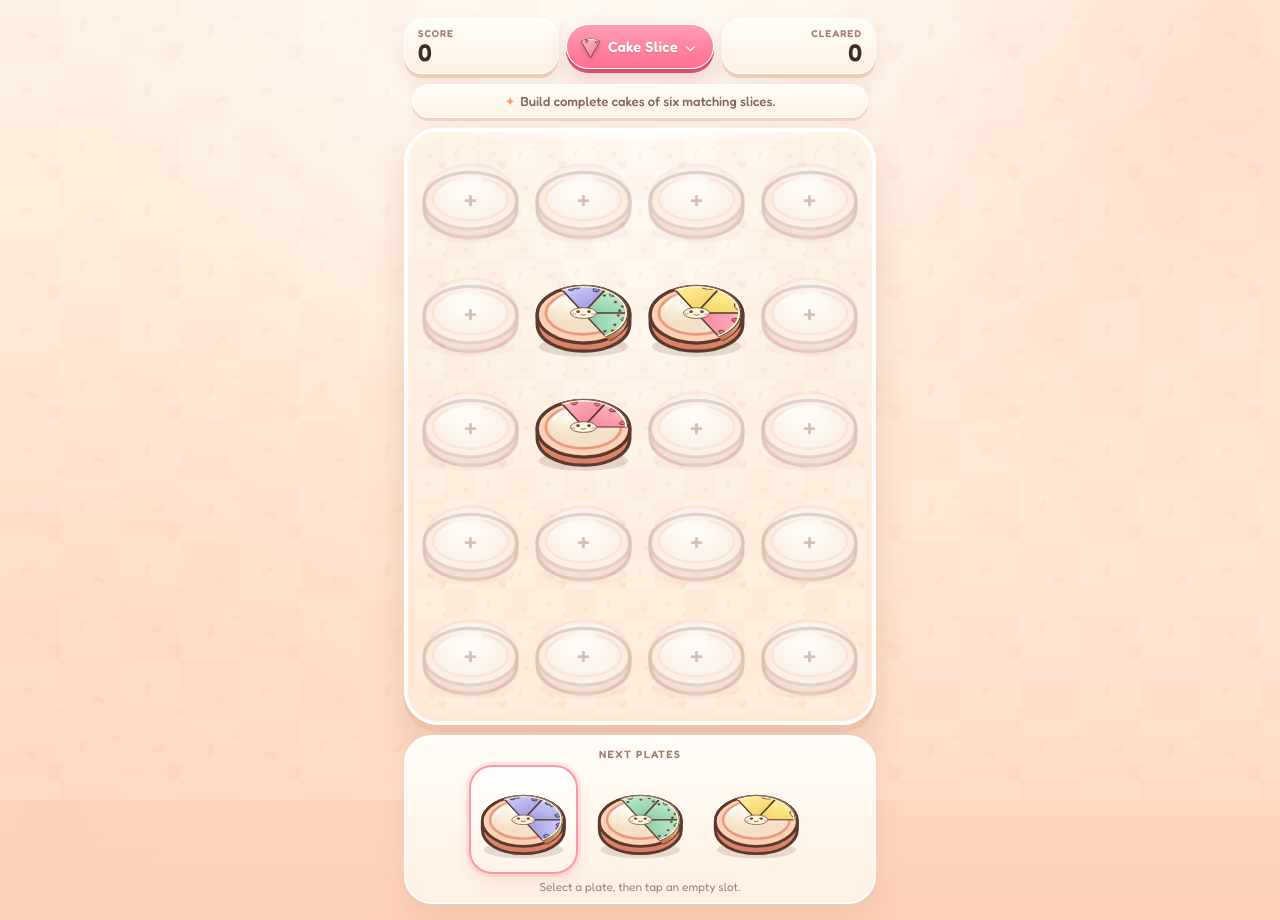
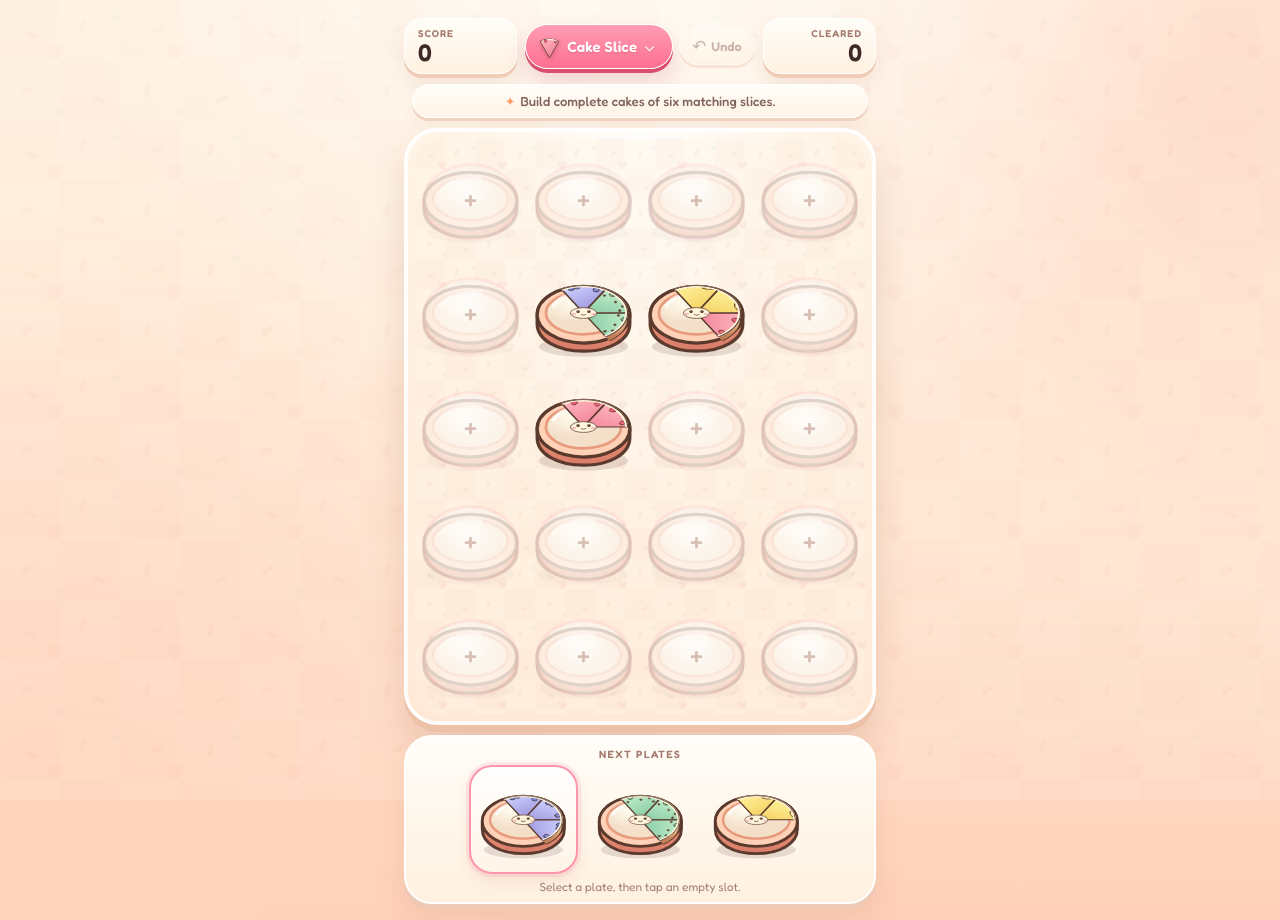
Before and after one commit to paleite/cake-slice-puzzle, a React (Vite) app: page / in a window 1280 px wide. Built offline with nearby package versions, Linux system fonts and the light colour scheme.

Commit message:
Add placement undo

```diff
--- a/src/components/GameScreen.tsx
+++ b/src/components/GameScreen.tsx
@@ -22,7 +22,10 @@ export function GameScreen() {
   const status = useGameStore((state) => state.game.status);
   const lastEvents = useGameStore((state) => state.lastEvents);
   const presentation = useGameStore((state) => state.presentation);
+  const historyLength = useGameStore((state) => state.history.length);
+  const undo = useGameStore((state) => state.undo);
   const restart = useGameStore((state) => state.restart);
+  const canUndo = historyLength > 0 && presentation === null;
 
   const hud = buildHudView({ score, cakesCleared, status }, presentation, lastEvents);
 
@@ -35,6 +38,7 @@ export function GameScreen() {
             {hud.score.toLocaleString()}
           </strong>
         </div>
+        <div className="hud__center">
           <button
             type="button"
             className="hud__title hud__menu-trigger"
@@ -45,6 +49,24 @@ export function GameScreen() {
             <img src={CAKE_SLICE_ASSETS.strawberry} className="hud__title-icon" alt="" />
             Cake Slice <span aria-hidden="true">⌄</span>
           </button>
+          <button
+            type="button"
+            className="hud__undo"
+            onClick={undo}
+            disabled={!canUndo}
+            aria-label="Undo last step"
+            title={
+              presentation !== null
+                ? "Wait for the cake to finish"
+                : canUndo
+                  ? "Undo last step"
+                  : "Nothing to undo"
+            }
+          >
+            <span className="hud__undo-icon" aria-hidden="true">↶</span>
+            <span className="hud__undo-label">Undo</span>
+          </button>
+        </div>
         <div className="hud__right">
           <span className="hud__eyebrow">Cleared</span>
           <strong className="hud__value">{hud.cakesCleared}</strong>
--- a/src/store/game-store.ts
+++ b/src/store/game-store.ts
@@ -9,18 +9,26 @@ import {
 } from "../presentation/model";
 import { loadGame, saveGame } from "../lib/persistence";
 
+type HistoryEntry = {
+  game: GameState;
+  selectedPlateId: string | null;
+};
+
 type GameStore = {
   game: GameState;
   selectedPlateId: string | null;
   lastEvents: GameEvent[];
   presentation: Presentation | null;
   nextPresentationId: number;
+  history: HistoryEntry[];
   selectPlate: (plateId: string) => void;
   placeSelectedPlate: (slotId: SlotId) => void;
   finishPresentationStep: () => void;
+  undo: () => void;
   restart: () => void;
 };
 
+const HISTORY_LIMIT = 200;
 const initialGame = loadGame() ?? createNewGame(Date.now() >>> 0);
 
 export const useGameStore = create<GameStore>((set, get) => ({
@@ -29,6 +37,7 @@ export const useGameStore = create<GameStore>((set, get) => ({
   lastEvents: [],
   presentation: null,
   nextPresentationId: 1,
+  history: [],
 
   selectPlate: (plateId) => set({ selectedPlateId: plateId }),
 
@@ -52,12 +61,37 @@ export const useGameStore = create<GameStore>((set, get) => ({
       nextPresentationId: presentation === null
         ? currentStore.nextPresentationId
         : currentStore.nextPresentationId + 1,
+      history: [
+        ...currentStore.history,
+        { game: currentStore.game, selectedPlateId: currentStore.selectedPlateId },
+      ].slice(-HISTORY_LIMIT),
     });
   },
 
   finishPresentationStep: () => set((state) => ({
     presentation: state.presentation === null ? null : advanceStep(state.presentation),
   })),
+
+  undo: () => {
+    const currentStore = get();
+    if (currentStore.presentation !== null) return;
+    const previous = currentStore.history[currentStore.history.length - 1];
+    if (previous === undefined) return;
+
+    const selectedPlateId = previous.selectedPlateId !== null
+      && previous.game.tray.some((plate) => plate.id === previous.selectedPlateId)
+      ? previous.selectedPlateId
+      : previous.game.tray[0]?.id ?? null;
+
+    saveGame(previous.game);
+    set({
+      game: previous.game,
+      selectedPlateId,
+      lastEvents: [],
+      presentation: null,
+      history: currentStore.history.slice(0, -1),
+    });
+  },
 
   restart: () => {
     const game = createNewGame(Date.now() >>> 0);
@@ -68,6 +102,7 @@ export const useGameStore = create<GameStore>((set, get) => ({
       lastEvents: [],
       presentation: null,
       nextPresentationId: 1,
+      history: [],
     });
   },
 }));
--- a/src/styles.css
+++ b/src/styles.css
@@ -82,6 +82,17 @@ button:focus-visible {
   background: linear-gradient(180deg, #fffdf8, #fff2e2);
   box-shadow: 0 4px 0 #f1cdb8, 0 12px 22px rgb(143 82 45 / 10%);
 }
+.hud > .hud__center {
+  display: flex;
+  align-items: center;
+  justify-content: center;
+  gap: 6px;
+  padding: 0;
+  border: 0;
+  border-radius: 0;
+  background: none;
+  box-shadow: none;
+}
 .hud__right { text-align: right; }
 .hud__eyebrow {
   color: #a37c6f;
@@ -110,6 +121,7 @@ button:focus-visible {
   font-size: .92rem;
   font-weight: 600;
   letter-spacing: .02em;
+  white-space: nowrap;
   text-shadow: 0 1px 0 rgb(143 33 55 / 25%);
 }
 .hud__title-icon { width: 25px; height: 25px; object-fit: contain; filter: drop-shadow(0 2px 2px rgb(98 34 42 / 28%)); }
@@ -117,6 +129,25 @@ button:focus-visible {
 .hud__menu-trigger:hover { filter: brightness(1.03); transform: translateY(-1px); }
 .hud__menu-trigger span { display: inline-block; margin-left: 1px; color: rgb(255 255 255 / 78%); font-size: 1rem; transition: transform 130ms ease; }
 .hud__menu-trigger[aria-expanded="true"] span { transform: rotate(180deg); }
+.hud__undo {
+  display: inline-flex;
+  align-items: center;
+  gap: 5px;
+  padding: 10px 12px;
+  border: 1.5px solid #fff;
+  border-radius: 999px;
+  background: linear-gradient(180deg, #fffdf8, #fff0df);
+  box-shadow: 0 4px 0 #f1cdb8, 0 10px 18px rgb(143 82 45 / 10%);
+  color: #8a6258;
+  font-size: .8rem;
+  font-weight: 600;
+  cursor: pointer;
+  transition: transform 140ms ease, filter 140ms ease, opacity 140ms ease;
+}
+.hud__undo:hover:not(:disabled) { filter: brightness(1.03); transform: translateY(-1px); }
+.hud__undo:active:not(:disabled) { transform: translateY(2px); box-shadow: 0 2px 0 #f1cdb8; }
+.hud__undo:disabled { opacity: .45; cursor: not-allowed; box-shadow: 0 3px 0 #f1cdb8; }
+.hud__undo-icon { font-size: 1.05rem; line-height: 1; }
 
 .event-banner {
   min-height: 34px;
@@ -428,6 +459,15 @@ button:focus-visible {
   .game-shell { padding-inline: 24px; }
 }
 
+@media (max-width: 380px) {
+  .hud { gap: 4px; }
+  .hud > div { padding: 7px 9px; }
+  .hud__title { padding: 8px 10px 8px 8px; font-size: .82rem; }
+  .hud__title-icon { width: 21px; height: 21px; }
+  .hud__undo { padding: 9px 10px; }
+  .hud__undo-label { display: none; }
+}
+
 @media (prefers-reduced-motion: reduce) {
   *, *::before, *::after {
     scroll-behavior: auto !important;
```
Also changed, not shown: 6 other files (tests, documents, lock files or other folders). Lines whose indentation alone changed are shown as unchanged.
